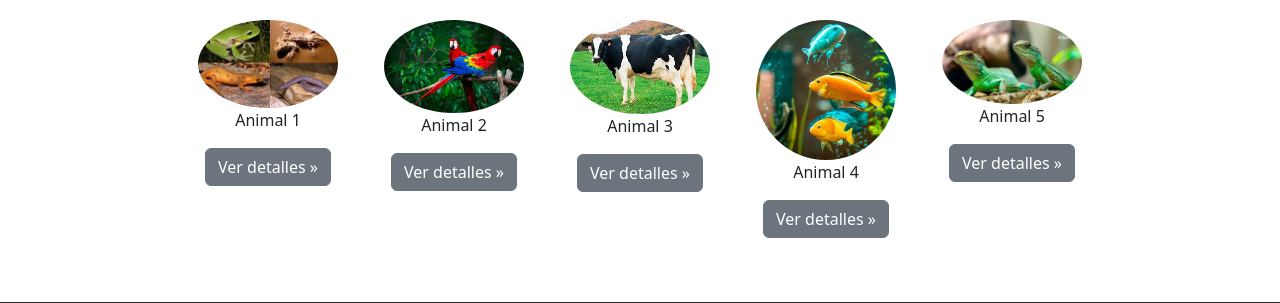
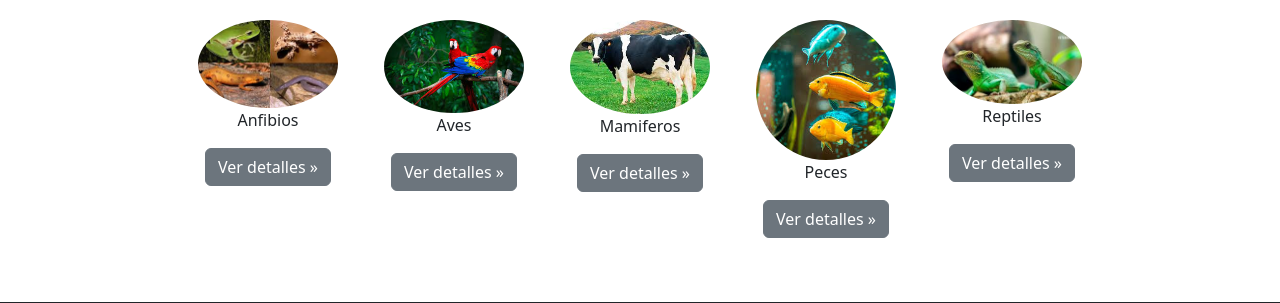
Before and after one commit to AlvesuizZ/daw2_clmskills_2021_Estacio_Alvaro, a PHP site: page / in a window 1280 px wide. Shown: the part 257-560 px from the top of the page. Run offline with PHP 8.4, Linux system fonts and the light colour scheme; data that the repository does not hold is empty.

Commit message:
miniajustes

```diff
--- a/src/views/home.html.twig
+++ b/src/views/home.html.twig
@@ -14,36 +14,36 @@
                 <a href="#">
                     <img src="/img/animales1.jpg" alt="Animal 1" class="img-fluid rounded-circle" width="140" height="140">
                 </a>
-                <p>Animal 1</p>
-                <p><a class="btn btn-secondary" href="#">Ver detalles &raquo;</a></p>
+                <p>Anfibios</p>
+                <p><a class="btn btn-secondary" href="/category/1">Ver detalles &raquo;</a></p>
             </div>
             <div class="col-12 col-md-4 col-lg-2 text-center">
                 <a href="#">
                     <img src="/img/animales2.jpg" alt="Animal 2" class="img-fluid rounded-circle" width="140" height="140">
                 </a>
-                <p>Animal 2</p>
-                <p><a class="btn btn-secondary" href="#">Ver detalles &raquo;</a></p>
+                <p>Aves</p>
+                <p><a class="btn btn-secondary" href="category/2">Ver detalles &raquo;</a></p>
             </div>
             <div class="col-12 col-md-4 col-lg-2 text-center">
                 <a href="#">
                     <img src="/img/animales3.jpg" alt="Animal 3" class="img-fluid rounded-circle" width="140" height="140">
                 </a>
-                <p>Animal 3</p>
-                <p><a class="btn btn-secondary" href="#">Ver detalles &raquo;</a></p>
+                <p>Mamiferos</p>
+                <p><a class="btn btn-secondary" href="category/3">Ver detalles &raquo;</a></p>
             </div>
             <div class="col-12 col-md-4 col-lg-2 text-center">
                 <a href="#">
                     <img src="/img/animales4.jpg" alt="Animal 4" class="img-fluid rounded-circle" width="140" height="140">
                 </a>
-                <p>Animal 4</p>
-                <p><a class="btn btn-secondary" href="#">Ver detalles &raquo;</a></p>
+                <p>Peces</p>
+                <p><a class="btn btn-secondary" href="category/4">Ver detalles &raquo;</a></p>
             </div>
             <div class="col-12 col-md-4 col-lg-2 text-center">
                 <a href="#">
                     <img src="/img/animales5.jpg" alt="Animal 5" class="img-fluid rounded-circle" width="140" height="140">
                 </a>
-                <p>Animal 5</p>
-                <p><a class="btn btn-secondary" href="#">Ver detalles &raquo;</a></p>
+                <p>Reptiles</p>
+                <p><a class="btn btn-secondary" href="category/5">Ver detalles &raquo;</a></p>
             </div>
         </div>
     </div>
```
